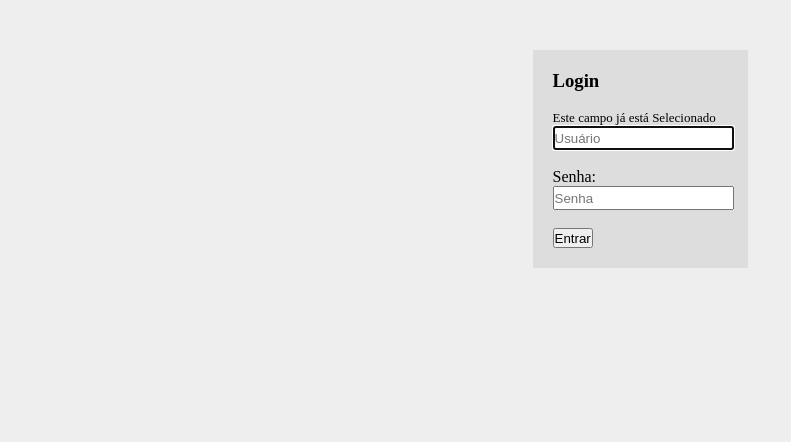
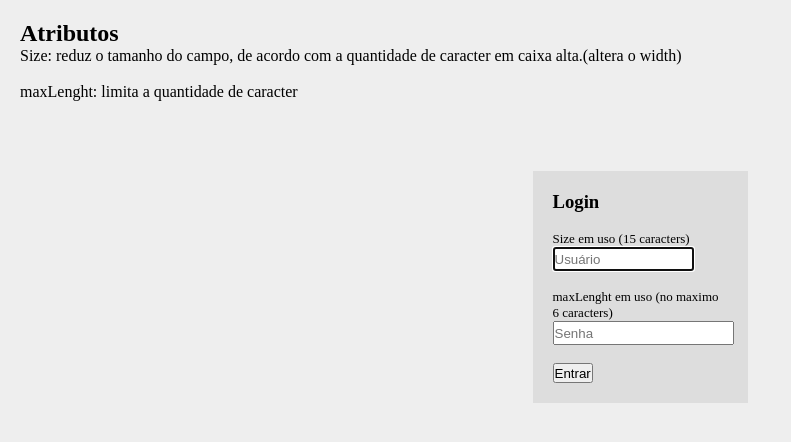
Before and after one commit to gustavodsv/primeiros-passos-HTML-CSS, a plain HTML site: page HTML5_CSS3/aula_15_size_max-length/index.html in a window 1280 px wide. Shown: the whole page, without its empty margins (0-791 px from the left). Drawn offline with Linux system fonts and the light colour scheme.

Commit message:
:white_check_mark: Addition Lesson_15. And att README

```diff
--- a/HTML5_CSS3/aula_15_size_max-length/index.html
+++ b/HTML5_CSS3/aula_15_size_max-length/index.html
@@ -7,17 +7,22 @@
     <link rel="stylesheet" href="style.css">
 </head>
 <body>
+    <div class="texto">
+        <h2>Atributos</h2>
+        <p>Size: reduz o tamanho do campo, de acordo com a quantidade de caracter em caixa alta.(altera o width)</p><br>
+        <p>maxLenght: limita a quantidade de caracter</p>
+    </div>
+
     <div class="formulario">
 
         <form method="POST">
             <h3>Login</h3>
             <br>
+            <p>Size em uso (15 caracters)</p>
+            <input type="text" name="usuario" placeholder="Usuário" autofocus size="15"> <br><br>
 
-            <p>Este campo já está Selecionado</p>
-            <input type="text" name="usuario" placeholder="Usuário" autofocus> <br><br>
-
-            Senha: <br>
-            <input type="password" name="senha" placeholder="Senha"> <br><br>
+            <p>maxLenght em uso (no maximo 6 caracters)</p>
+            <input type="password" name="senha" placeholder="Senha" maxlength="6"> <br><br>
 
             <input type="submit" value="Entrar">
         </form>
--- a/HTML5_CSS3/aula_15_size_max-length/style.css
+++ b/HTML5_CSS3/aula_15_size_max-length/style.css
@@ -13,7 +13,8 @@ body {
     margin-top: 50px;
     background-color: #DDD;
 }
-form {
+form,
+.texto {
     padding: 20px;
 }
 form input {
@@ -21,4 +22,5 @@ form input {
 }
 form p{
     font-size: 13px;
+    padding-bottom: 0;
 }
```
Also changed, not shown: 1 other file.
